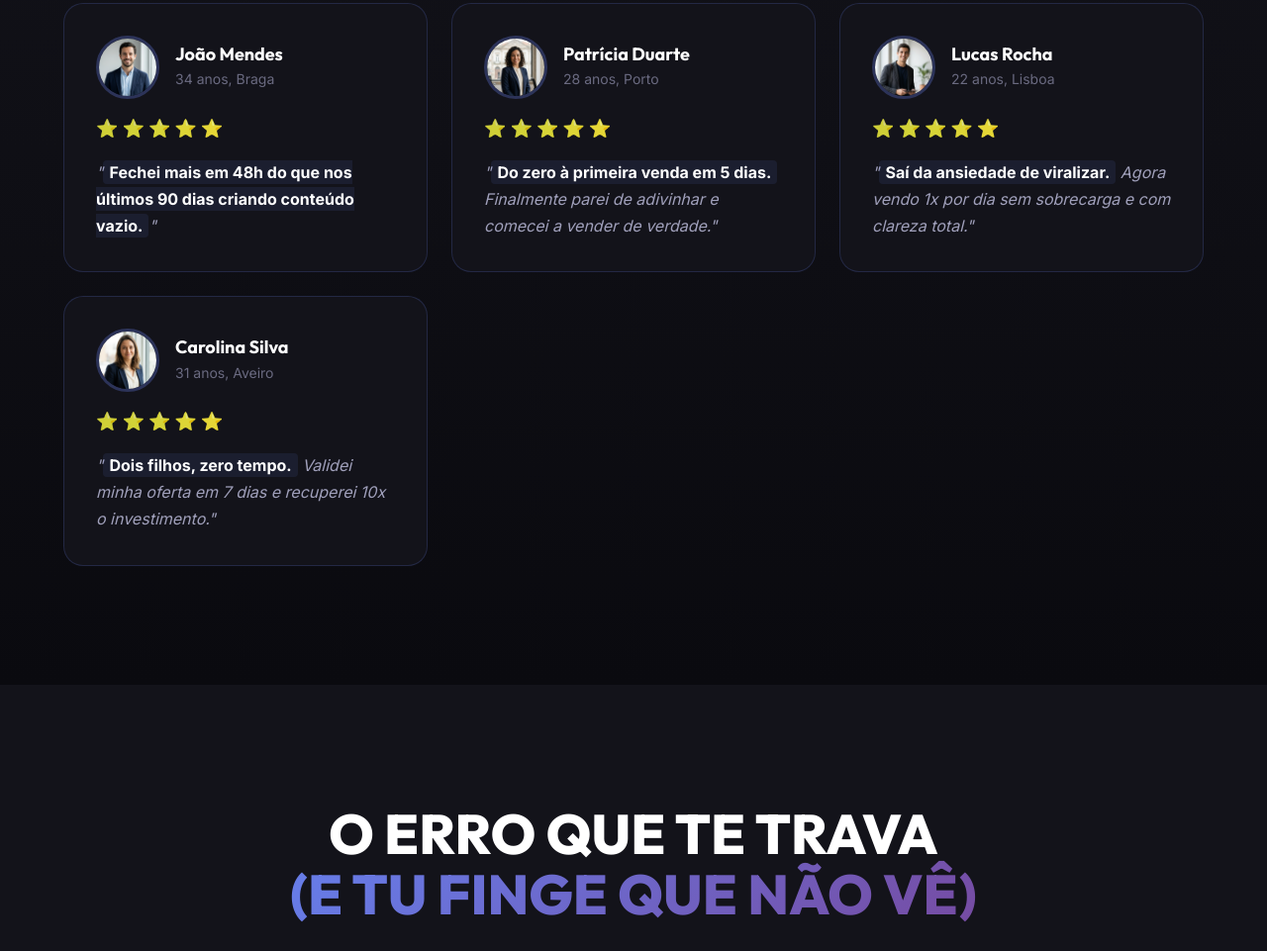
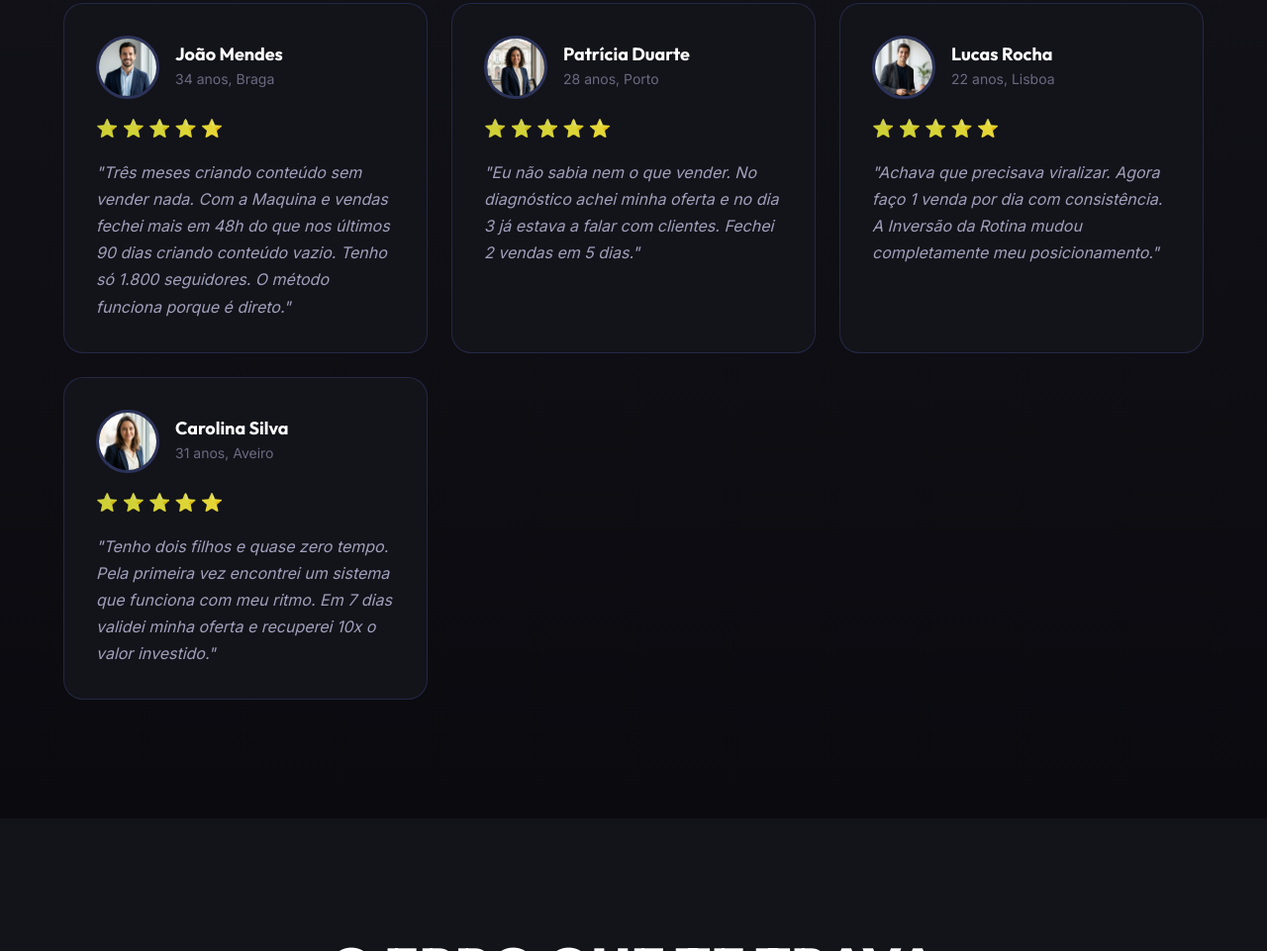
Before and after one commit to Ricoandrade1/Maquinadevenda, a plain HTML site: page index.html in a window 1280 px wide. Shown: the part 2793-3754 px from the top of the page at 99% size. Drawn offline with Linux system fonts and the light colour scheme; animation ran at ten frames a second.

Commit message:
💬 Update testimonials text content

```diff
--- a/index.html
+++ b/index.html
@@ -160,7 +160,9 @@
                         <span class="star">⭐</span>
                     </div>
                     <p class="testimonial-text">
-                        "<strong>Fechei mais em 48h do que nos últimos 90 dias criando conteúdo vazio.</strong>"
+                        "Três meses criando conteúdo sem vender nada. Com a Maquina e vendas fechei mais em 48h do que
+                        nos últimos 90 dias criando conteúdo vazio. Tenho só 1.800 seguidores. O método funciona porque
+                        é direto."
                     </p>
                 </div>
 
@@ -181,8 +183,8 @@
                         <span class="star">⭐</span>
                     </div>
                     <p class="testimonial-text">
-                        "<strong>Do zero à primeira venda em 5 dias.</strong> Finalmente parei de adivinhar e comecei a
-                        vender de verdade."
+                        "Eu não sabia nem o que vender. No diagnóstico achei minha oferta e no dia 3 já estava a falar
+                        com clientes. Fechei 2 vendas em 5 dias."
                     </p>
                 </div>
 
@@ -203,8 +205,8 @@
                         <span class="star">⭐</span>
                     </div>
                     <p class="testimonial-text">
-                        "<strong>Saí da ansiedade de viralizar.</strong> Agora vendo 1x por dia sem sobrecarga e com
-                        clareza total."
+                        "Achava que precisava viralizar. Agora faço 1 venda por dia com consistência. A Inversão da
+                        Rotina mudou completamente meu posicionamento."
                     </p>
                 </div>
 
@@ -225,8 +227,8 @@
                         <span class="star">⭐</span>
                     </div>
                     <p class="testimonial-text">
-                        "<strong>Dois filhos, zero tempo.</strong> Validei minha oferta em 7 dias e recuperei 10x o
-                        investimento."
+                        "Tenho dois filhos e quase zero tempo. Pela primeira vez encontrei um sistema que funciona com
+                        meu ritmo. Em 7 dias validei minha oferta e recuperei 10x o valor investido."
                     </p>
                 </div>
             </div>
```
